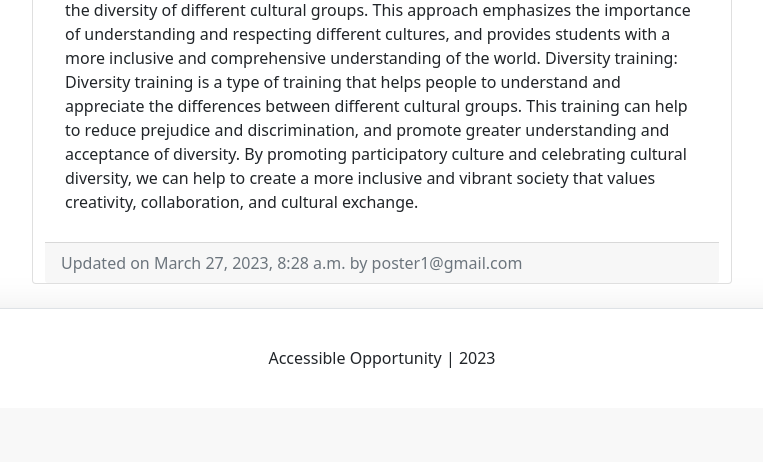
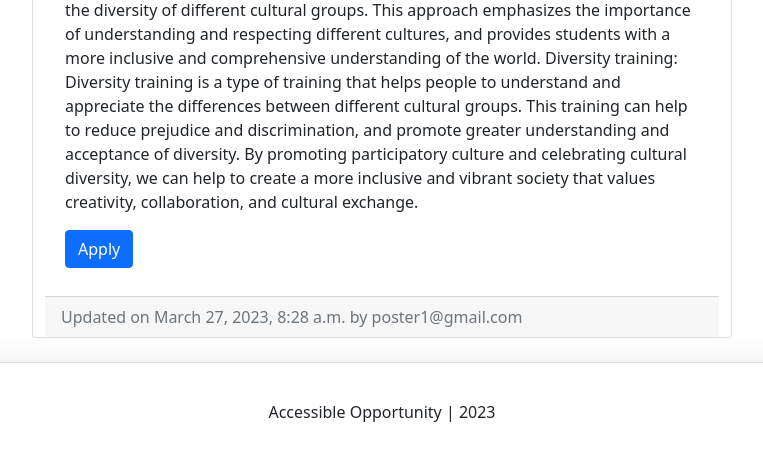
Before and after one commit to kev0051/accessible-opportunity, a Django app: a page that uses src/blog/templates/blog/detail_blog.html in a window 1280 px wide. Shown: the part 3011-3473 px from the top of the page, without its empty margins (258-1021 px from the left). Before the commit the page ends 3379 px from the top, so only its background shows below. Run offline with Django 4.2, Linux system fonts and the light colour scheme; data comes from the database, SQL or seed files in the repository; some libraries are stand-ins or nearby versions.

Commit message:
added apply button
doesn't do anything yet 0_0

```diff
--- a/src/blog/templates/blog/detail_blog.html
+++ b/src/blog/templates/blog/detail_blog.html
@@ -27,8 +27,11 @@
 			  	<form method="POST" action="{% url 'blog:delete' blog_post.slug %}" style="display: inline;">
 						{% csrf_token %}
 						<input type="submit" class="btn btn-danger" value="Delete">
-					</form>
+				</form>
 			  {% endif %}
+{% if not request.user.is_poster %}
+    <button class="btn btn-primary">Apply</button>
+{% endif %}
 			</div>
 			<div class="card-footer text-muted">
 			  Updated on {{blog_post.date_updated}} by {{blog_post.author}}
```
